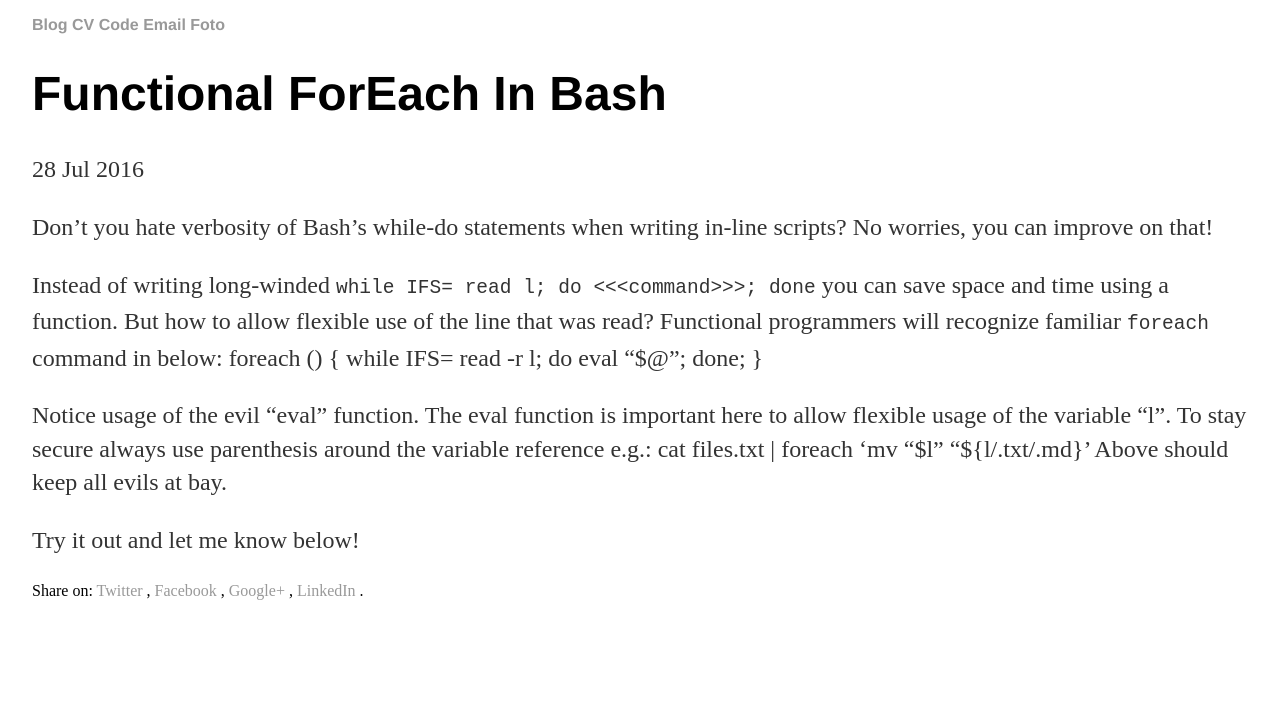
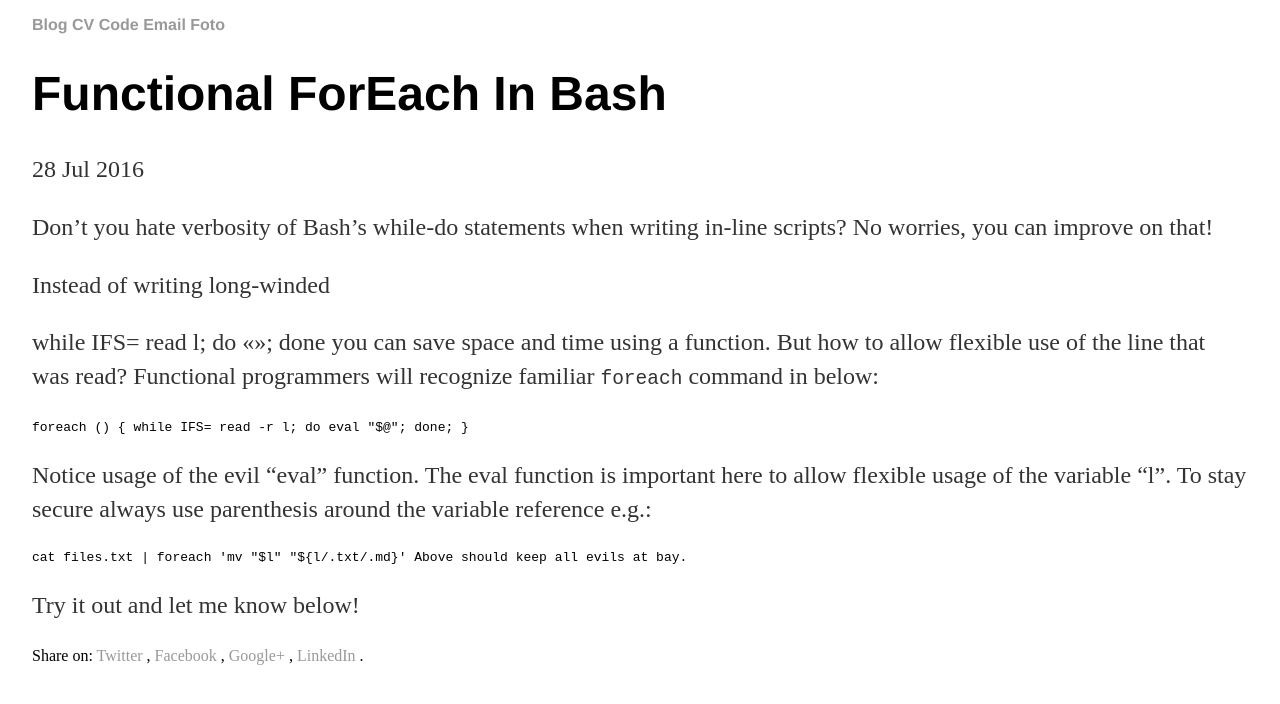
Before and after one commit to vackosar/vackosar.github.io, a Jekyll site: the page built from _posts/2016-07-28-Functional-Foreach-In-Bash.md, in a window 1280 px wide. Shown: the top 704 px of the page. Built offline with Jekyll 4.4.1, drawn with Linux system fonts in a browser that asks for light colours; comment, search, counter and statistics services are not loaded.

Commit message:
Post Foreach

````diff
--- a/_posts/2016-07-28-Functional-Foreach-In-Bash.md
+++ b/_posts/2016-07-28-Functional-Foreach-In-Bash.md
@@ -6,10 +6,15 @@ date: 2016-07-28
 
 Don't you hate verbosity of Bash's while-do statements when writing in-line scripts? No worries, you can improve on that!
 
-Instead of writing long-winded ```while IFS= read l; do <<<command>>>; done ``` you can save space and time using a function. But how to allow flexible use of the line that was read? Functional programmers will recognize familiar ```foreach``` command in below:
+Instead of writing long-winded
+
+while IFS= read l; do <<<command>>>; done
+you can save space and time using a function. But how to allow flexible use of the line that was read? Functional programmers will recognize familiar ```foreach``` command in below:
+
     foreach () { while IFS= read -r l; do eval "$@"; done; }
 
 Notice usage of the evil "eval" function. The eval function is important here to allow flexible usage of the variable "l". To stay secure always use parenthesis around the variable reference e.g.:
+
     cat files.txt | foreach 'mv "$l" "${l/.txt/.md}'
 Above should keep all evils at bay.
 
````
